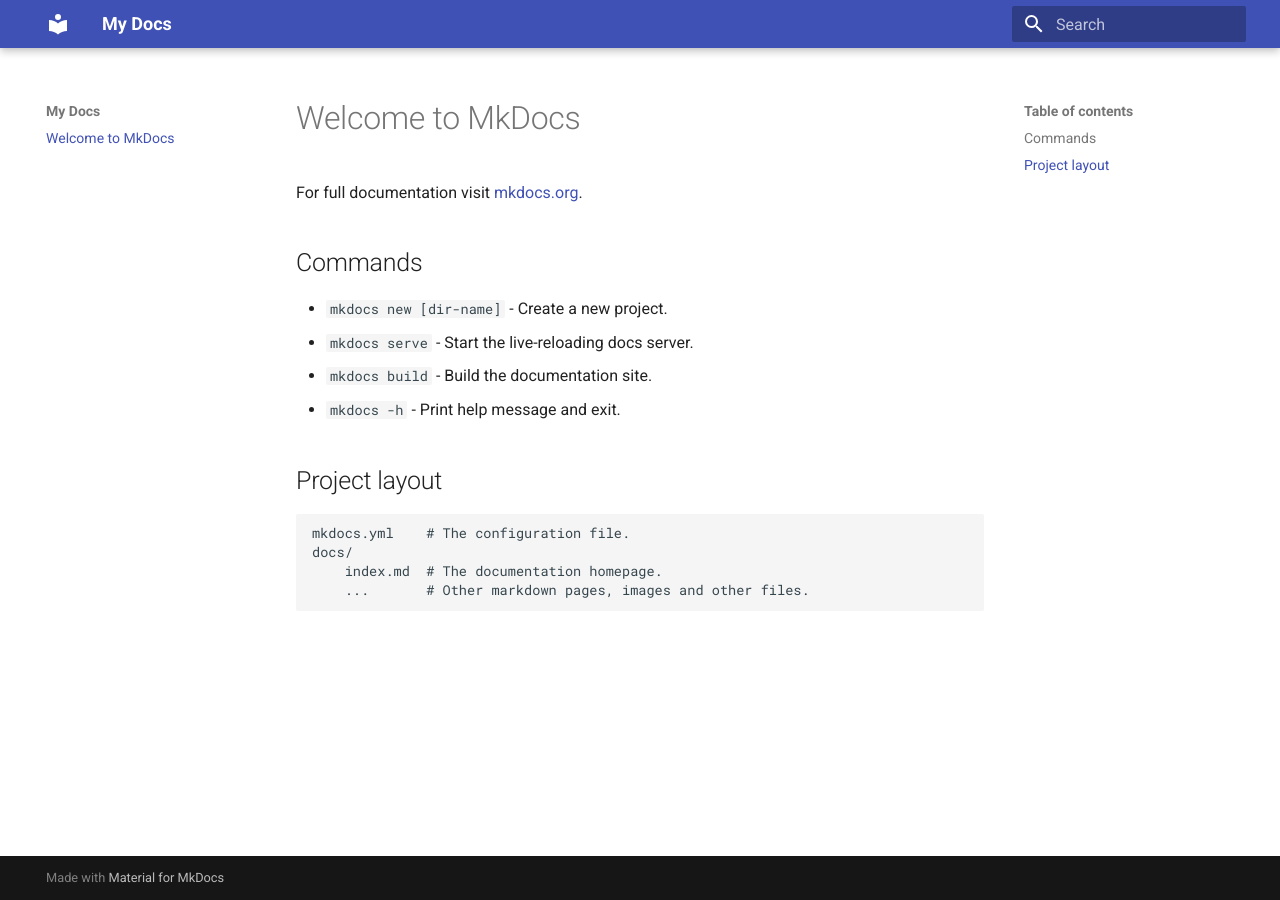
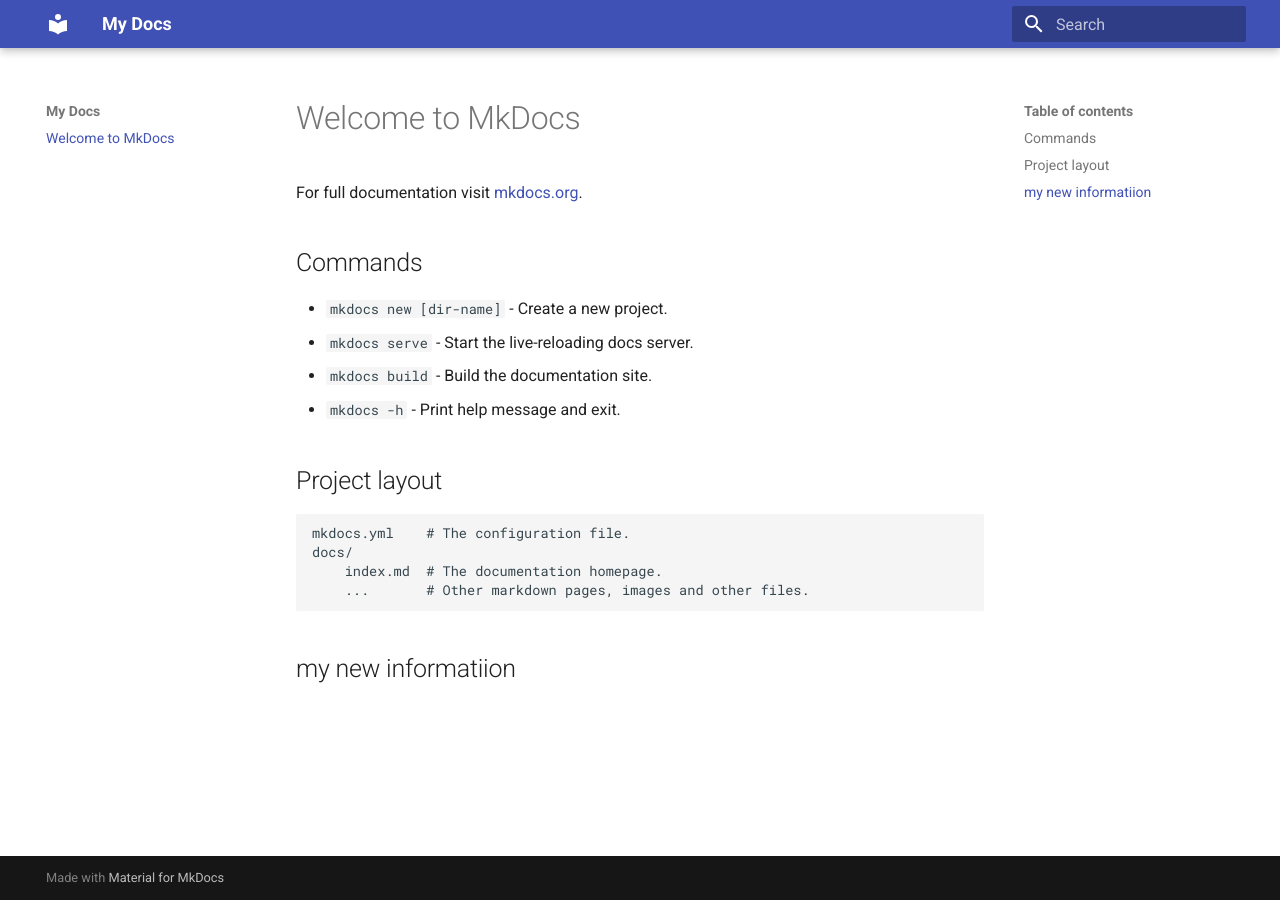
Before and after one commit to olektronikk/md, an MkDocs documentation site: the page built from docs/index.md, in a window 1280 px wide. Built offline with MkDocs 1.6.1 and Material for MkDocs 9.7.7, drawn with Linux system fonts in a browser that asks for light colours.

Commit message:
add first mkdocs

```diff
--- a/docs/index.md
+++ b/docs/index.md
@@ -15,3 +15,5 @@
     docs/
         index.md  # The documentation homepage.
         ...       # Other markdown pages, images and other files.
+
+## my new informatiion
```
